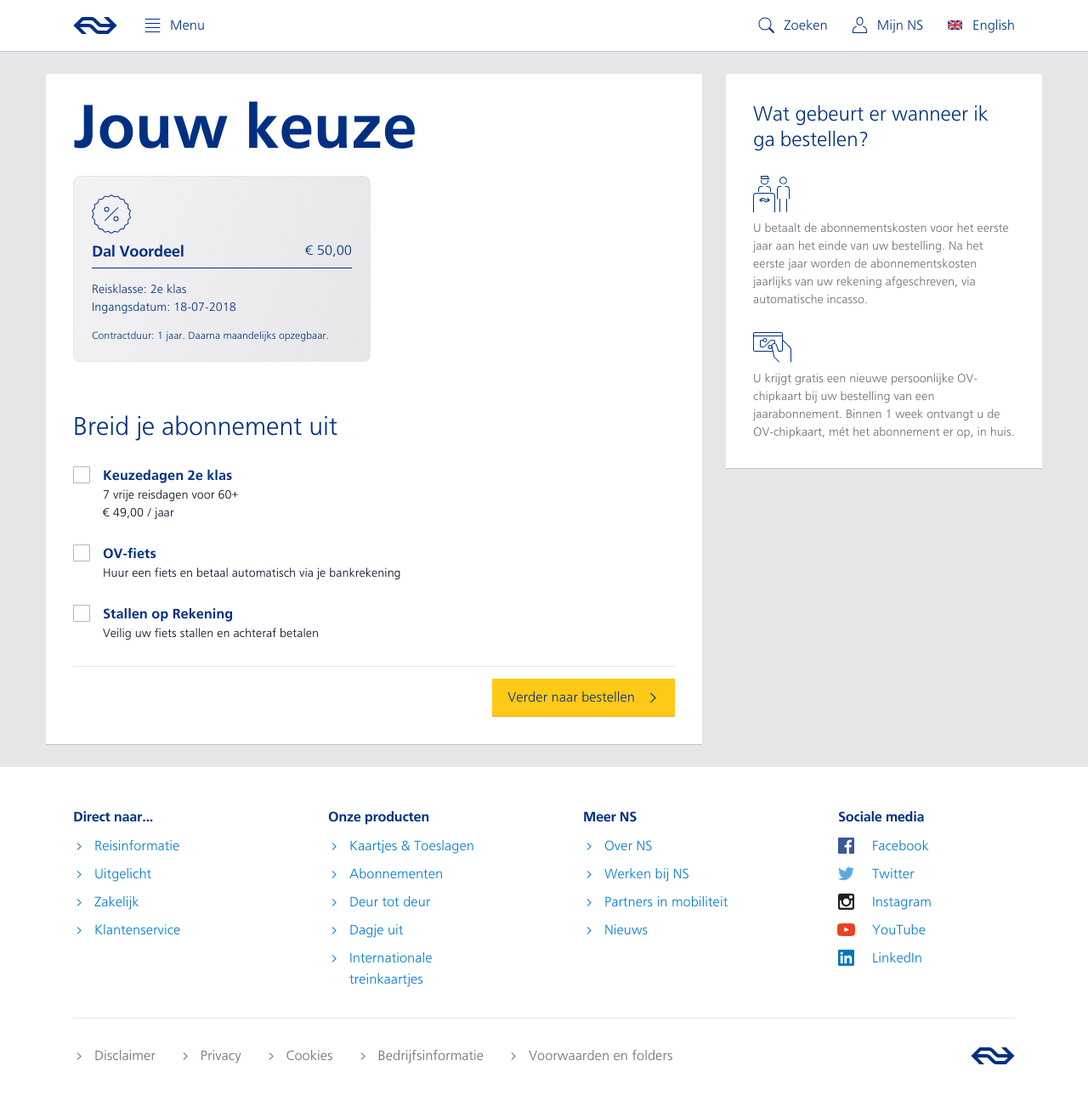
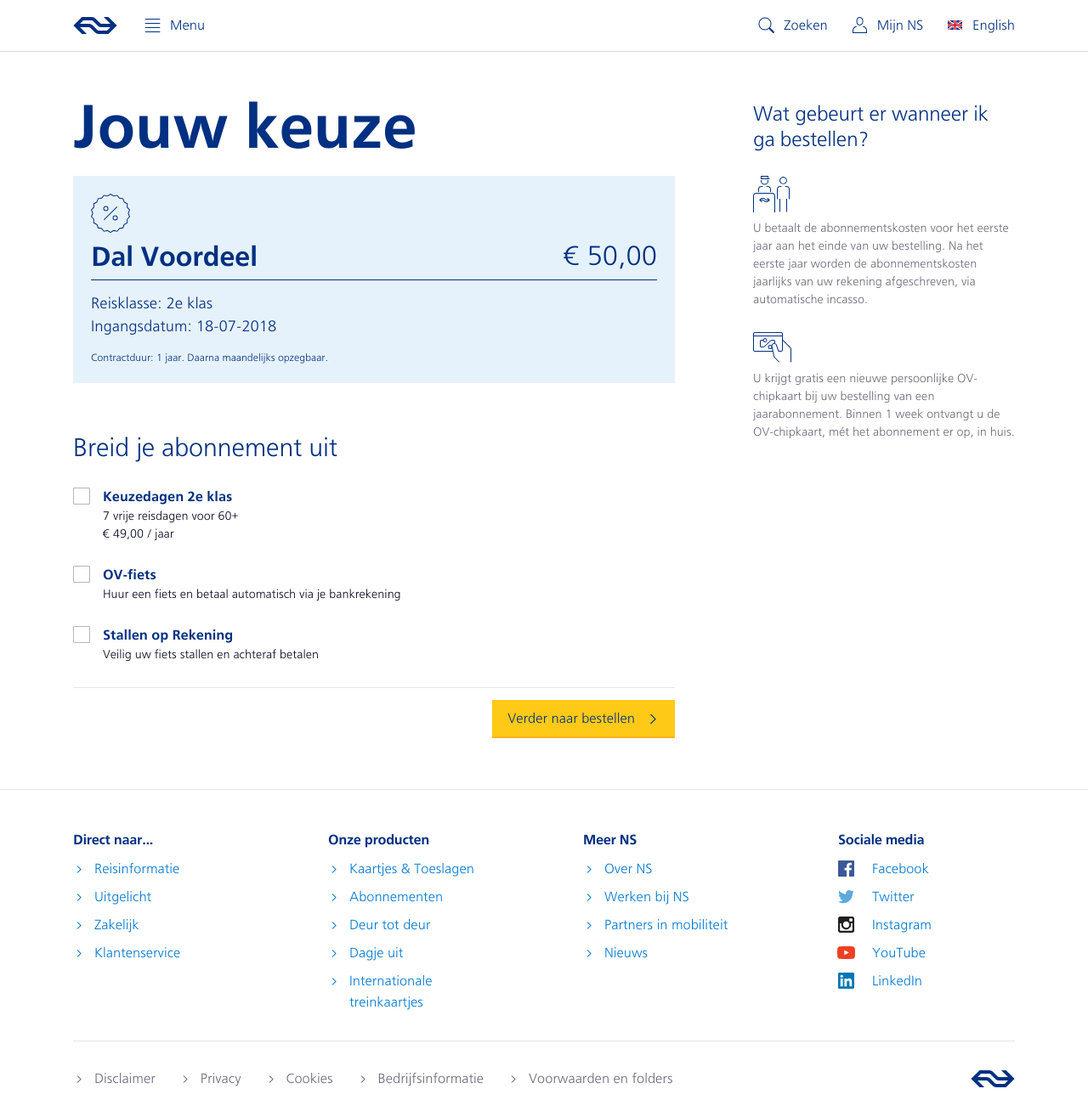
Before and after one commit to tdenheld/ns-ros, a Jekyll site: the page built from index.html, in a window 1280 px wide and 1315 px high. Shown: the whole window at 85% size. Built offline with Jekyll 4.4.1, drawn with Linux system fonts in a browser that asks for light colours.

Commit message:
ditch grey bg

```diff
--- a/_includes/order-details.html
+++ b/_includes/order-details.html
@@ -1,13 +1,13 @@
-<div class="mxw-350 o-hidden br-8 gd-110-grey bo-a pa-3 mb-6 mb-8-sm">
+<div class="bg-vl-blue o-hidden pa-3 mb-6 mb-8-sm">
     <div class="svg-blue" include="/assets/img/icons/discount--large.svg"></div>
     <div class="g g-1-m">
-        <h3 class="headingXS fw-b mb-1">Dal Voordeel</h3>
-        <p class="f-blue txt-r mb-0">€ 50,00</p>
+        <h3 class="f20 f32-sm lh-title fw-b mb-1">Dal Voordeel</h3>
+        <p class="f20 f32-sm lh-title f-blue txt-r mb-0">€ 50,00</p>
     </div>
     <div class="bo-b-blue mb-2"></div>
     <div class="f-blue">
-        <p class="f14 lh-copy mb-0">Reisklasse: 2e klas</p>
-        <p class="f14 lh-copy mb-2">Ingangsdatum: 18-07-2018</p>
+        <p class="f16 f18-sm lh-copy mb-0">Reisklasse: 2e klas</p>
+        <p class="f16 f18-sm lh-copy mb-2">Ingangsdatum: 18-07-2018</p>
         <p class="f12 lh-copy mb-0">Contractduur: 1 jaar. Daarna maandelijks opzegbaar.</p>
     </div>
 </div>
--- a/_layouts/default.html
+++ b/_layouts/default.html
@@ -29,8 +29,10 @@
     {% include header.html %}
     <div class="content">
         {% if page.progress %}
-        <div class="container ovr-container">
-            {% include progress.html %}
+        <div class="bg-grey-8 pv-2 pv-4-md">
+            <div class="container ovr-container mv-0">
+                {% include progress.html %}
+            </div>
         </div>
         {% endif %}
         {% unless page.step==4 %}
@@ -56,8 +58,9 @@
                     {{ content }}
                 </div>
             </div>
-            {% endunless %}
         </div>
+        {% endunless %}
+        <div class="bo-b"></div>
         {% include footer.html %}
 
         <div class="visible-xs">
--- a/_sass/generic.overrides.scss
+++ b/_sass/generic.overrides.scss
@@ -2,11 +2,15 @@
   generic overrides
 -------------------*/
 
-.header,
 .tile,
 .notificationBar,
 .notificationList,
 .container--article {
+    //box-shadow: 0 1px 0 0 rgba(7, 7, 33, .15);
+    box-shadow: none;
+}
+
+.header {
     box-shadow: 0 1px 0 0 rgba(7, 7, 33, .15);
 }
 
@@ -45,6 +49,7 @@
 }
 
 .content {
+    background-color: $ns-white;
     overflow: hidden;
     padding: 0;
 }
--- a/_sass/templates.app.scss
+++ b/_sass/templates.app.scss
@@ -18,18 +18,11 @@
 
 // progress bar
 // --------------------------------------------
-.progress {
-    margin: $half-gutter 21px 0;
-
-    @include sm {
-        margin: 0;
-    }
-}
-
 .progress__grid {
     display: grid;
     grid-template-columns: repeat(4, 1fr);
     align-items: center;
+    line-height: 1;
 }
 
 // circle
@@ -39,12 +32,12 @@
     align-items: center;
     justify-self: center;
     justify-content: center;
-    margin-bottom: 5px;
     width: 38px;
     height: 38px;
 
     //styling
     background-color: $ns-white;
+    border: 3px solid $ns-grey-6b;
     border-radius: 50%;
     text-align: center;
     font-weight: bold;
@@ -52,6 +45,7 @@
 }
 
 .progress__description {
+    margin-top: 10px;
     font-size: calculate-rem(14px);
     text-align: center;
     color: $ns-grey-5;
@@ -66,26 +60,36 @@
 .progress__step--active {
     .progress__description {
         font-weight: bold;
-        color: $ns-green-sexy;
+
+        @keyframes color-descr {
+            from {
+                color: $ns-grey-5;
+            }
+
+            to {
+                color: $ns-green-sexy;
+            }
+        }
+
+        animation: color-descr 400ms $ease both 400ms;
     }
 
     .progress__circle {
         @keyframes color-in {
             from {
+                border: 3px solid $ns-grey-6b;
                 background-color: $ns-white;
-                color: $ns-green-sexy;
+                color: $ns-grey-5;
             }
 
             to {
+                border: none;
                 background-color: $ns-green-sexy;
                 color: $ns-white;
             }
         }
-        animation-duration: 400ms;
-        animation-delay: 400ms;
-        animation-fill-mode: both;
-        animation-timing-function: $ease;
-        animation-name: color-in;
+
+        animation: color-in 400ms $ease both 400ms;
     }
 }
 
@@ -117,7 +121,7 @@
 }
 
 .progress__line {
-    background-color: $ns-white;
+    background-color: $ns-grey-6b;
     height: 3px;
 }
 
@@ -134,7 +138,7 @@
         background-color: $ns-green-sexy;
         transform: scaleX(0);
 
-        @keyframes scale-in-x {
+        @keyframes scale-in-line {
             from {
                 transform: scaleX(0);
             }
@@ -144,11 +148,7 @@
             }
         }
 
-        animation-duration: 600ms;
-        animation-delay: 100ms;
-        animation-fill-mode: both;
-        animation-timing-function: $ease;
-        animation-name: scale-in-x;
+        animation: scale-in-line 600ms $ease both 100ms;
         transform-origin: 0 0;
     }
 }
--- a/_sass/utilities.tachyons.scss
+++ b/_sass/utilities.tachyons.scss
@@ -947,6 +947,7 @@
 .bg-blue {background-color: $ns-blue;}
 .bg-yellow {background-color: $ns-yellow;}
 .bg-light-blue {background-color: $ns-light-blue;}
+.bg-vl-blue {background-color: $ns-blue-4;}
 .bg-white {background-color: $ns-white;}
 .bg-grey {background-color: $ns-grey;}
 .bg-grey-2 {background-color: $ns-grey-2;}
```
Also changed, not shown: 6 other files.
